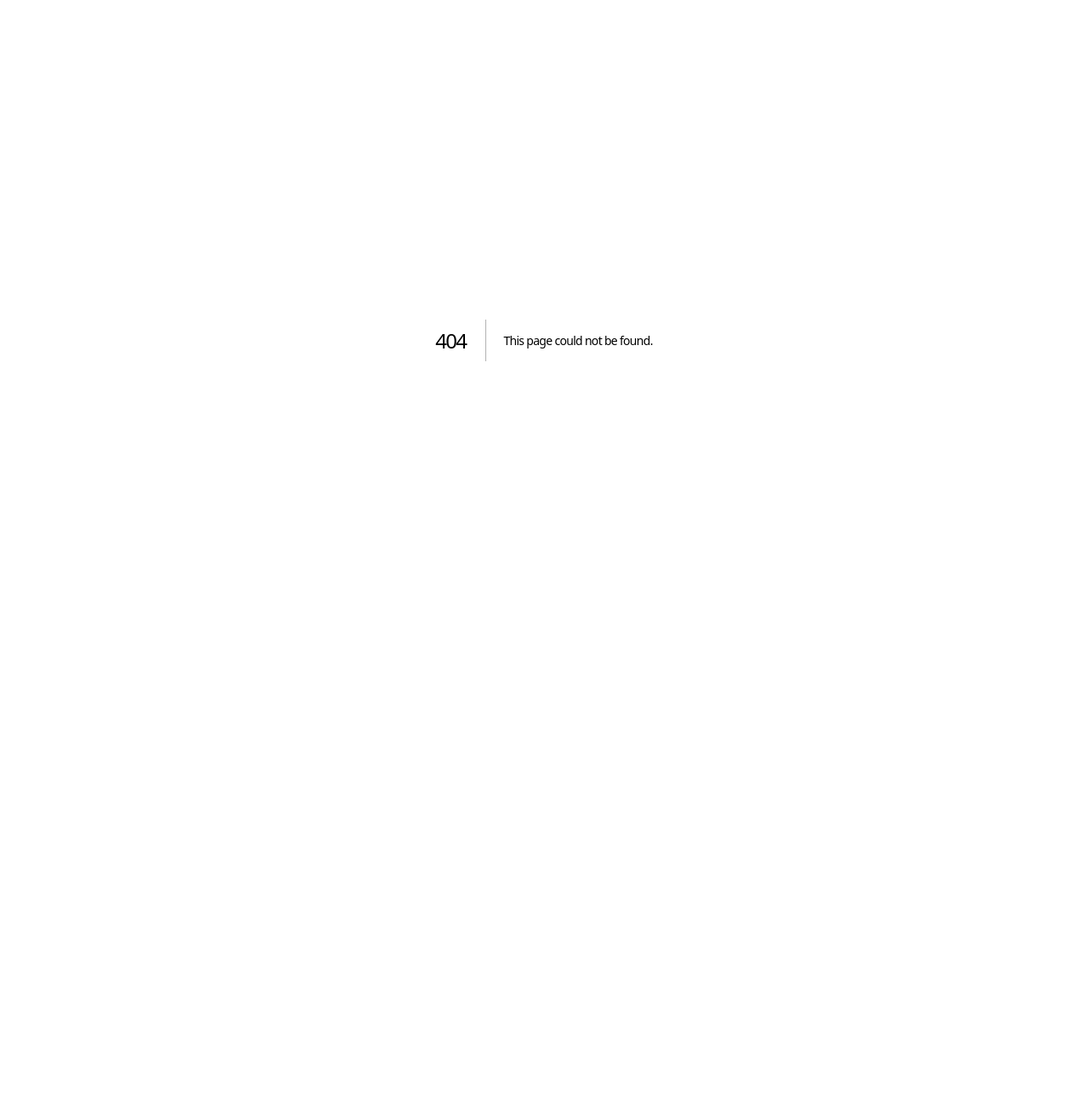
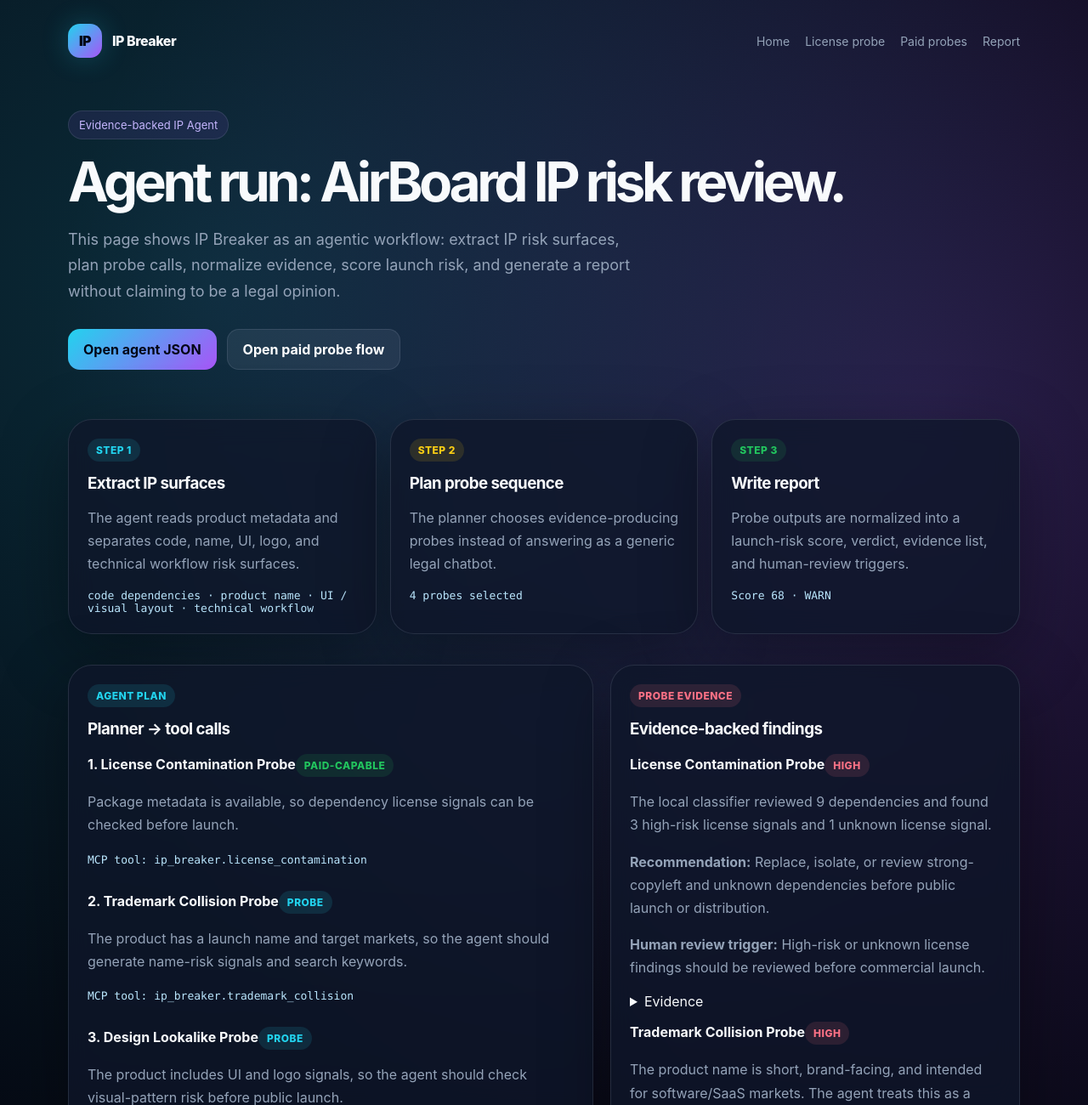
Before and after one commit to StuartCHAN/ip-breaker, a Next.js app in the folder apps/web/: page /agent in a window 1280 px wide. Before the commit this address had no page. Shown: the top 1300 px of the page at 85% size. Before the commit the page ends 800 px from the top, so only its background shows below. Built offline with nearby package versions, Linux system fonts and the light colour scheme.

Commit message:
Add IP agent workflow page

```diff
--- /dev/null
+++ b/apps/web/app/agent/page.tsx
@@ -0,0 +1,125 @@
+import Link from "next/link";
+import { getAirBoardAgentRun } from "@/lib/ip-agent/agent-run";
+
+const riskClass = {
+  LOW: "badge-green",
+  MEDIUM: "badge-yellow",
+  HIGH: "badge-red",
+  UNKNOWN: "badge-blue"
+};
+
+export default function AgentRunPage() {
+  const report = getAirBoardAgentRun();
+
+  return (
+    <main>
+      <div className="container">
+        <nav className="nav">
+          <Link className="brand" href="/">
+            <span className="brand-mark">IP</span>
+            <span>IP Breaker</span>
+          </Link>
+          <div className="nav-links">
+            <Link href="/">Home</Link>
+            <Link href="/license">License probe</Link>
+            <Link href="/probes">Paid probes</Link>
+            <Link href="/report">Report</Link>
+          </div>
+        </nav>
+
+        <section style={{ padding: "34px 0 22px" }}>
+          <div className="kicker">Evidence-backed IP Agent</div>
+          <h1 style={{ fontSize: "clamp(38px, 5vw, 64px)" }}>Agent run: AirBoard IP risk review.</h1>
+          <p className="lede">
+            This page shows IP Breaker as an agentic workflow: extract IP risk surfaces, plan probe calls, normalize evidence, score launch risk, and generate a report without claiming to be a legal opinion.
+          </p>
+          <div className="actions">
+            <Link className="btn btn-primary" href="/api/agent-run">Open agent JSON</Link>
+            <Link className="btn btn-secondary" href="/probes">Open paid probe flow</Link>
+          </div>
+        </section>
+
+        <section className="grid">
+          <div className="panel card">
+            <span className="badge badge-blue">Step 1</span>
+            <h3 style={{ marginTop: 14 }}>Extract IP surfaces</h3>
+            <p>The agent reads product metadata and separates code, name, UI, logo, and technical workflow risk surfaces.</p>
+            <div className="hash">{report.surfaces.join(" · ")}</div>
+          </div>
+
+          <div className="panel card">
+            <span className="badge badge-yellow">Step 2</span>
+            <h3 style={{ marginTop: 14 }}>Plan probe sequence</h3>
+            <p>The planner chooses evidence-producing probes instead of answering as a generic legal chatbot.</p>
+            <div className="hash">{report.plan.length} probes selected</div>
+          </div>
+
+          <div className="panel card">
+            <span className="badge badge-green">Step 3</span>
+            <h3 style={{ marginTop: 14 }}>Write report</h3>
+            <p>Probe outputs are normalized into a launch-risk score, verdict, evidence list, and human-review triggers.</p>
+            <div className="hash">Score {report.riskScore} · {report.verdict}</div>
+          </div>
+        </section>
+
+        <section className="form-wrap">
+          <div className="panel card">
+            <span className="badge badge-blue">Agent plan</span>
+            <h3 style={{ marginTop: 14 }}>Planner → tool calls</h3>
+            <div style={{ display: "grid", gap: 12, marginTop: 18 }}>
+              {report.plan.map((step) => (
+                <div key={step.probeId} className="result-card">
+                  <div className="result-title">
+                    <strong>{step.order}. {step.title}</strong>
+                    {step.paid ? <span className="badge badge-green">paid-capable</span> : <span className="badge badge-blue">probe</span>}
+                  </div>
+                  <p>{step.reason}</p>
+                  <p className="hash">MCP tool: {step.mcpToolName}</p>
+                </div>
+              ))}
+            </div>
+          </div>
+
+          <div className="panel card">
+            <span className="badge badge-red">Probe evidence</span>
+            <h3 style={{ marginTop: 14 }}>Evidence-backed findings</h3>
+            <div style={{ display: "grid", gap: 14, marginTop: 18 }}>
+              {report.results.map((result) => (
+                <div key={result.probeId} className="result-card">
+                  <div className="result-title">
+                    <strong>{result.title}</strong>
+                    <span className={`badge ${riskClass[result.riskLevel]}`}>{result.riskLevel}</span>
+                  </div>
+                  <p>{result.reasoning}</p>
+                  <p><strong>Recommendation:</strong> {result.recommendation}</p>
+                  {result.humanReviewTrigger ? <p><strong>Human review trigger:</strong> {result.humanReviewTrigger}</p> : null}
+                  <details>
+                    <summary>Evidence</summary>
+                    <ul>
+                      {result.evidence.map((item, index) => (
+                        <li key={`${result.probeId}-${index}`}>
+                          <strong>{item.source}</strong>{item.matchedField ? ` · ${item.matchedField}` : ""}: {item.snippet}
+                        </li>
+                      ))}
+                    </ul>
+                  </details>
+                </div>
+              ))}
+            </div>
+          </div>
+
+          <div className="panel card">
+            <span className="badge badge-green">Agent report</span>
+            <h3 style={{ marginTop: 14 }}>Normalized output</h3>
+            <pre className="code-block">{JSON.stringify(report, null, 2)}</pre>
+          </div>
+        </section>
+
+        <div className="panel card" style={{ marginBottom: 40 }}>
+          <span className="badge badge-yellow">Disclaimer</span>
+          <p>{report.disclaimer}</p>
+        </div>
+      </div>
+    </main>
+  );
+}
```
